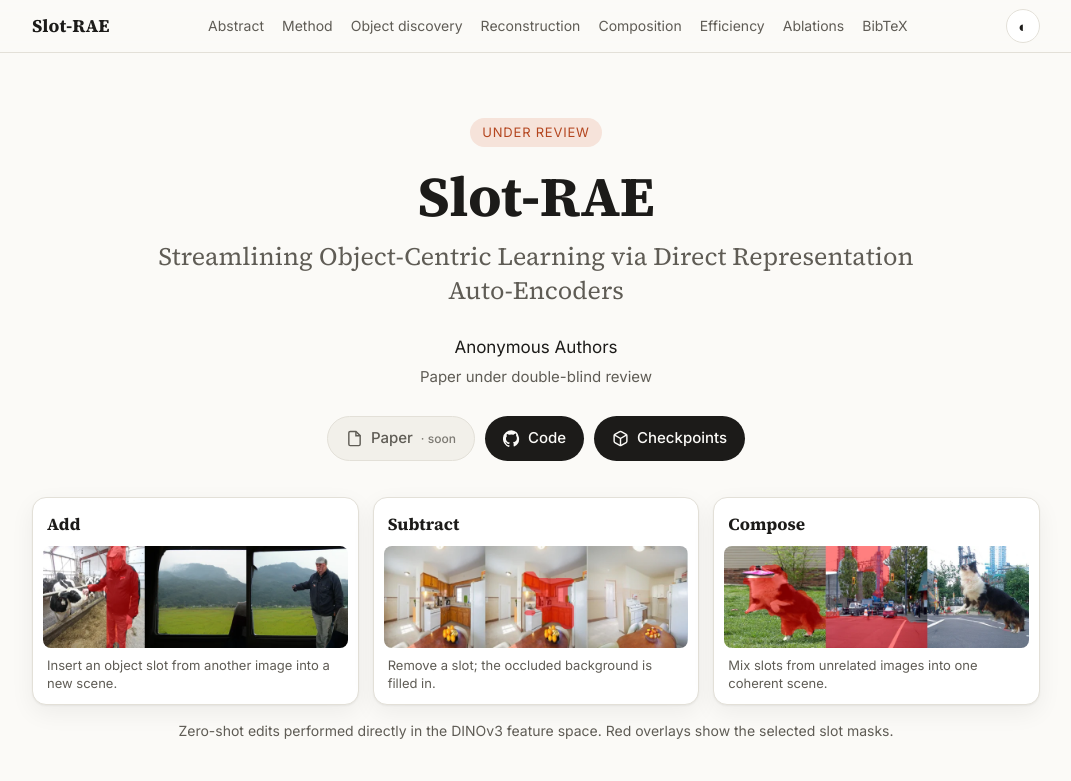
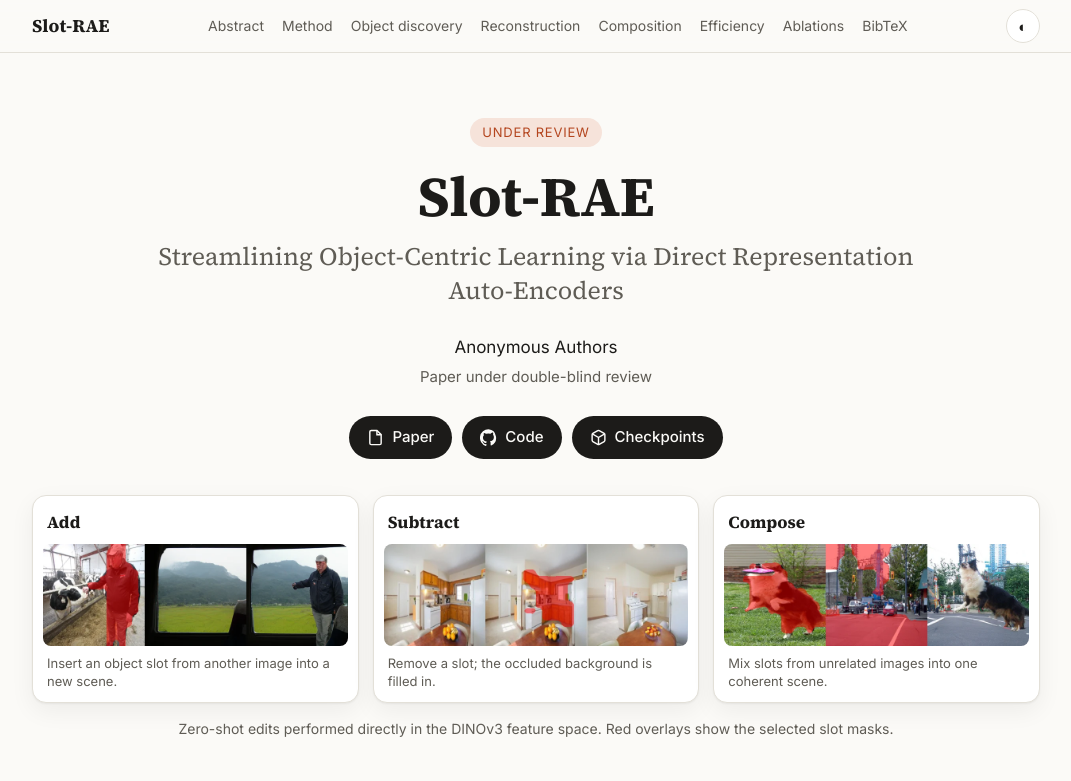
Before and after one commit to slot-rae/slot-rae.github.io, a plain HTML site: page index.html in a window 1280 px wide. Shown: the top 781 px of the page, without its empty margins (104-1175 px from the left). Drawn offline with Linux system fonts and the light colour scheme.

Commit message:
Add paper link

```diff
--- a/index.html
+++ b/index.html
@@ -46,10 +46,10 @@
     <p class="authors">Anonymous Authors</p>
     <p class="affil">Paper under double-blind review</p>
     <div class="buttons">
-      <span class="btn disabled" title="Available after the review period">
+      <a class="btn" href="https://arxiv.org/pdf/2607.11196" target="_blank" rel="noopener">
         <svg viewBox="0 0 24 24" fill="none" stroke="currentColor" stroke-width="2"><path d="M14 2H6a2 2 0 0 0-2 2v16a2 2 0 0 0 2 2h12a2 2 0 0 0 2-2V8z"/><path d="M14 2v6h6"/></svg>
-        Paper <span class="soon">· soon</span>
-      </span>
+        Paper
+      </a>
       <a class="btn" href="https://github.com/alexcbb/slot-rae" target="_blank" rel="noopener">
         <svg viewBox="0 0 24 24" fill="currentColor"><path d="M12 .5a12 12 0 0 0-3.8 23.4c.6.1.8-.3.8-.6v-2c-3.3.7-4-1.6-4-1.6-.6-1.4-1.4-1.8-1.4-1.8-1-.7.1-.7.1-.7 1.2.1 1.8 1.2 1.8 1.2 1 1.8 2.8 1.3 3.5 1 .1-.8.4-1.3.7-1.6-2.7-.3-5.5-1.3-5.5-6 0-1.2.5-2.3 1.3-3.1-.2-.4-.6-1.6 0-3.2 0 0 1-.3 3.3 1.2a11.5 11.5 0 0 1 6 0C17.3 4.7 18.3 5 18.3 5c.6 1.6.2 2.8.1 3.2.8.8 1.2 1.9 1.2 3.1 0 4.6-2.8 5.6-5.5 5.9.5.4.9 1.1.9 2.2v3.3c0 .3.2.7.8.6A12 12 0 0 0 12 .5z"/></svg>
         Code
```
